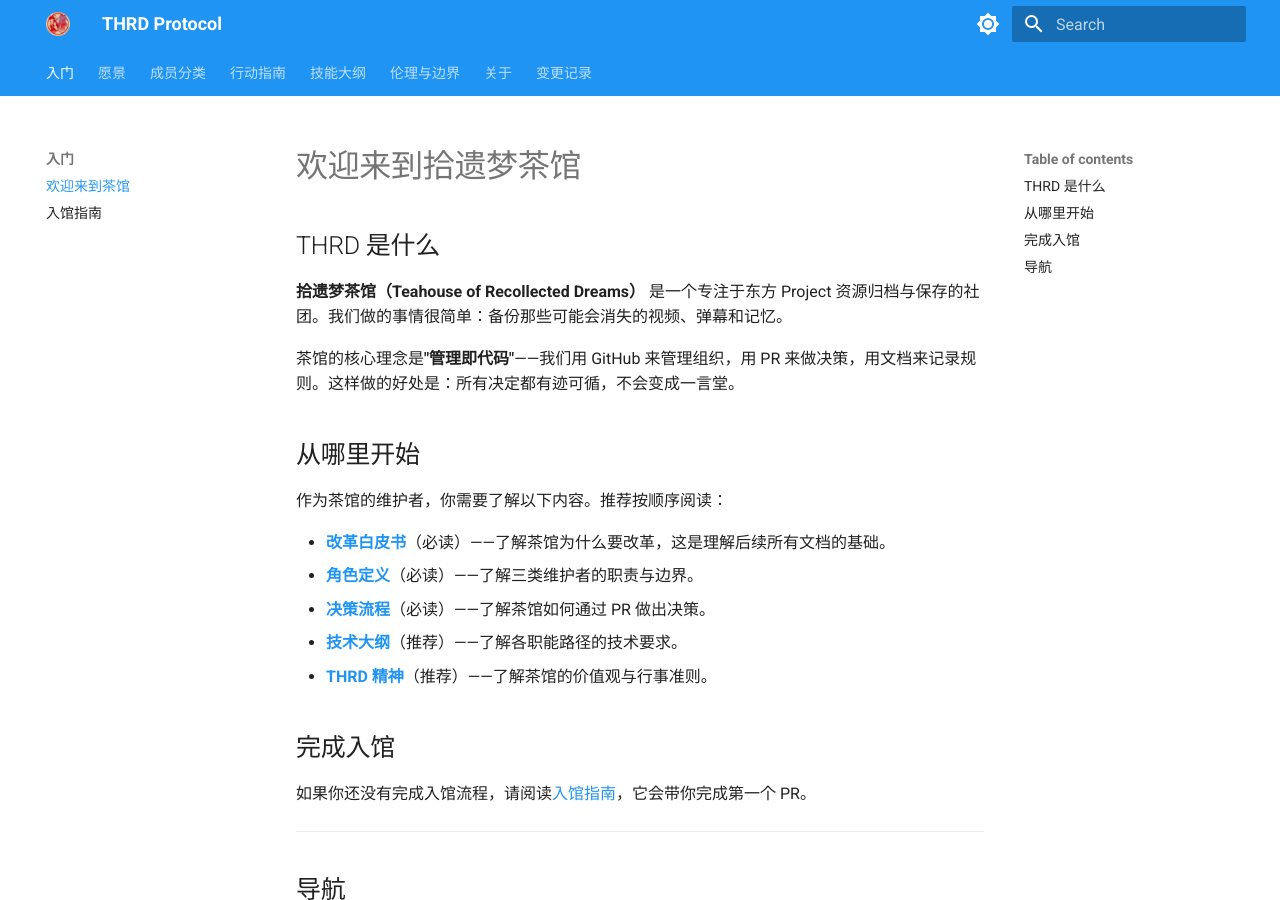
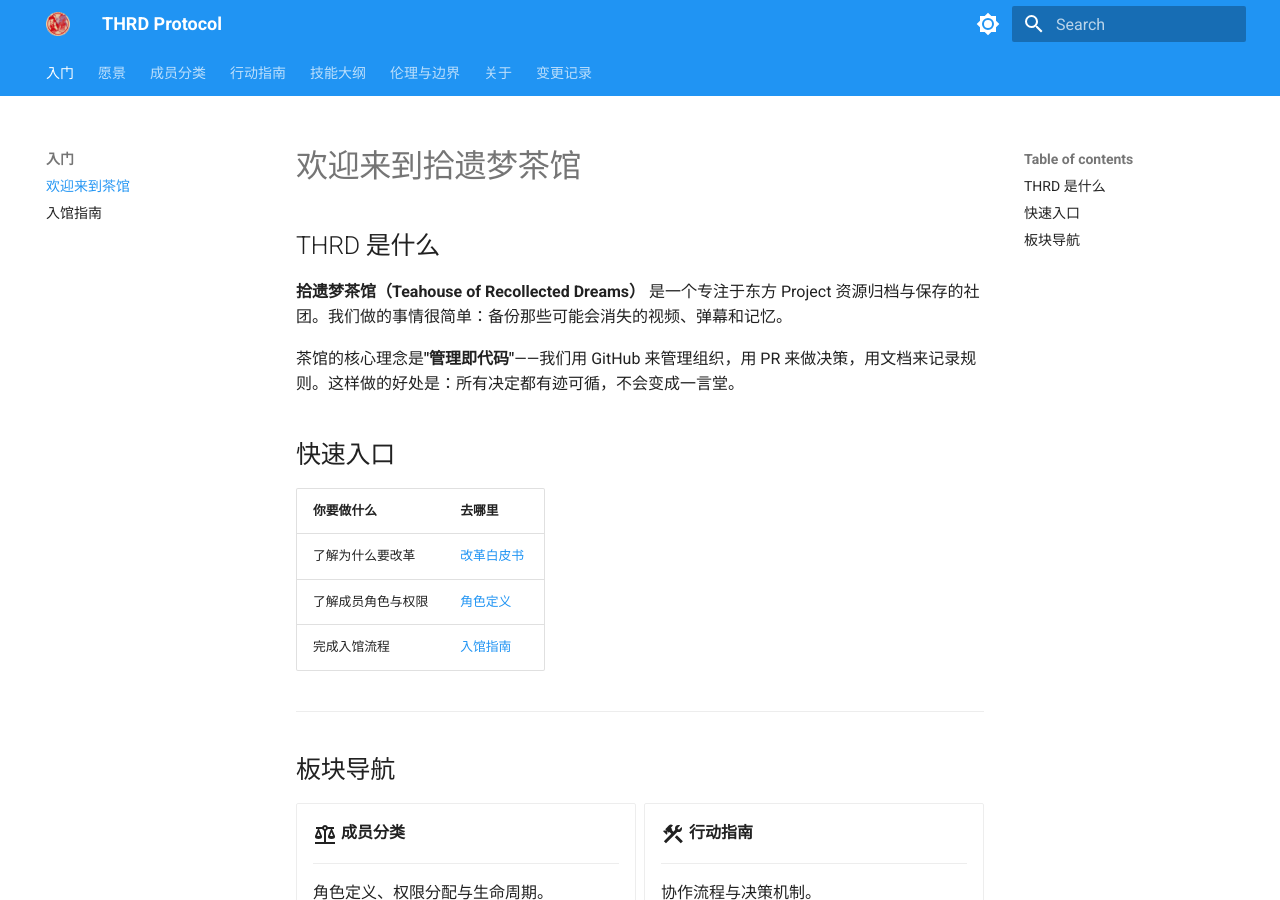
Before and after one commit to TouhouGleaners/THRD-Protocol, an MkDocs documentation site: the page built from docs/index.md, in a window 1280 px wide and 900 px high. Built offline with MkDocs 1.6.1 and Material for MkDocs 9.7.7, drawn with Linux system fonts in a browser that asks for light colours.

Commit message:
refactor(nav): 精简首页快速入口，消除与导航卡片的重叠

```diff
--- a/docs/index.md
+++ b/docs/index.md
@@ -6,23 +6,17 @@
 
 茶馆的核心理念是**"管理即代码"**——我们用 GitHub 来管理组织，用 PR 来做决策，用文档来记录规则。这样做的好处是：所有决定都有迹可循，不会变成一言堂。
 
-## 从哪里开始
+## 快速入口
 
-作为茶馆的维护者，你需要了解以下内容。推荐按顺序阅读：
-
-- **[改革白皮书](./proposal.md)**（必读）——了解茶馆为什么要改革，这是理解后续所有文档的基础。
-- **[角色定义](./governance/maintainer-role.md)**（必读）——了解三类维护者的职责与边界。
-- **[决策流程](./action-guide/decision-making.md)**（必读）——了解茶馆如何通过 PR 做出决策。
-- **[技术大纲](./skills/tech-stack.md)**（推荐）——了解各职能路径的技术要求。
-- **[THRD 精神](./ethics/thrd-spirit.md)**（推荐）——了解茶馆的价值观与行事准则。
-
-## 完成入馆
-
-如果你还没有完成入馆流程，请阅读[入馆指南](./getting-started/onboarding.md)，它会带你完成第一个 PR。
+| 你要做什么 | 去哪里 |
+|---|---|
+| 了解为什么要改革 | [改革白皮书](./proposal.md) |
+| 了解成员角色与权限 | [角色定义](./governance/maintainer-role.md) |
+| 完成入馆流程 | [入馆指南](./getting-started/onboarding.md) |
 
 ---
 
-## 导航
+## 板块导航
 
 <div class="grid cards" markdown>
 
```
